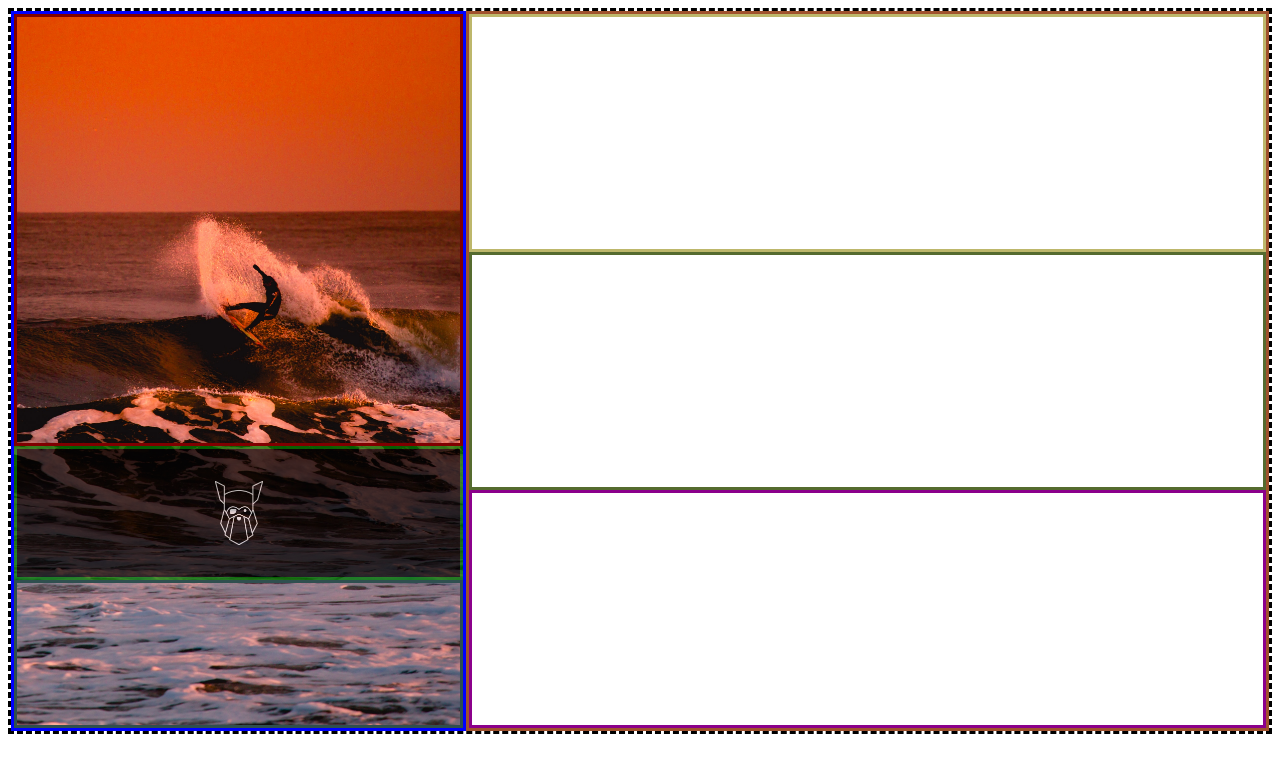
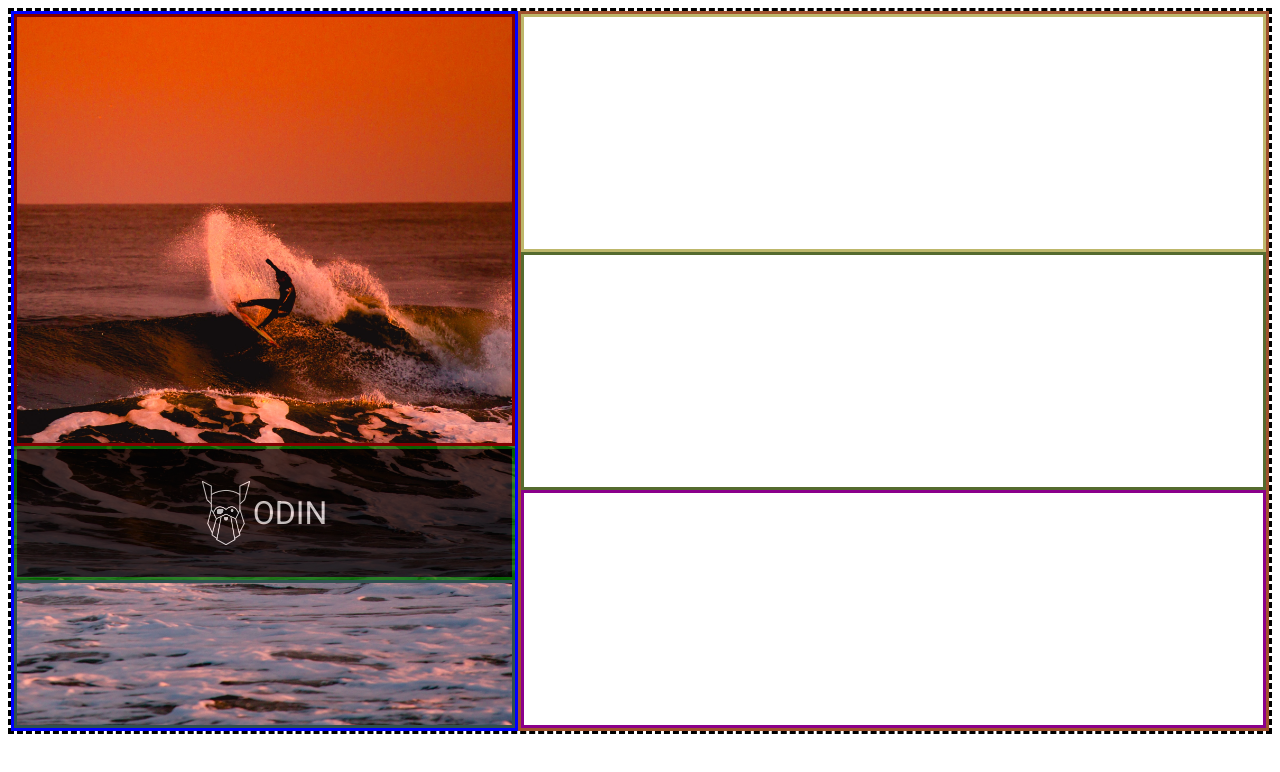
Before and after one commit to konradsurf/TOP-sign-up-form, a plain HTML site: page index.html in a window 1280 px wide. Drawn offline with Linux system fonts and the light colour scheme.

Commit message:
Add Odin text next to logo

```diff
--- a/index.html
+++ b/index.html
@@ -14,6 +14,7 @@
       <div id="above-logo"></div>
       <div id="logo">
         <img src="odin-logo.png" alt="ODIN Logo">
+        <p>ODIN</p>
       </div>
       <div id="below-logo"></div>
     </div>
--- a/style.css
+++ b/style.css
@@ -15,6 +15,7 @@
   flex: 1 1 auto;
   background-image: url("ryan-loughlin-HXqpJnLyHzg-unsplash.jpg");
   background-size: cover;
+  background-position: center;
   display: flex;
   flex-direction: column;
 }
@@ -32,11 +33,17 @@
   display: flex;
   justify-content: center;
   align-items: center;
+  gap: 0.2rem;
   max-height: 8rem;
+  color: white;
 }
 
 img {
   height: 4rem;
+}
+
+p {
+  font-size: 2rem;
 }
 
 #below-logo {
```
